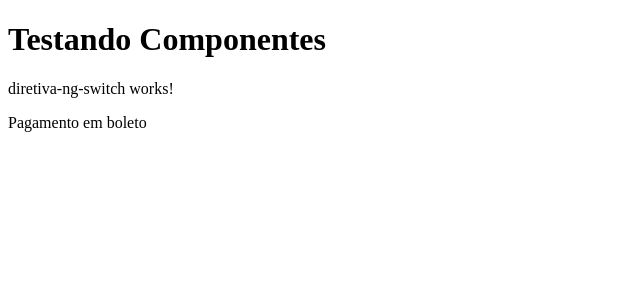
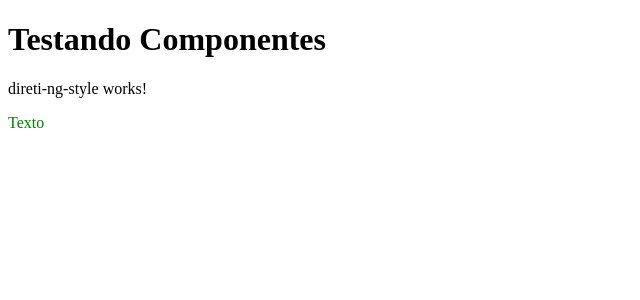
Before and after one commit to edsonrdl/angular-estudos, an Angular app: page / in a window 1280 px wide. Shown: the top 300 px of the page, without its empty margins (0-640 px from the left). Built offline with nearby package versions, Linux system fonts and the light colour scheme.

Commit message:
criado : diretiva ngStyle

```diff
--- /dev/null
+++ b/src/app/3. Templates e diretivas/3.3. Diretivas de atributo/3.3.1. ngClass e ngStyle/direti-ng-class/direti-ng-class.component.html
@@ -0,0 +1 @@
+<p>direti-ng-class works!</p>
--- /dev/null
+++ b/src/app/3. Templates e diretivas/3.3. Diretivas de atributo/3.3.1. ngClass e ngStyle/direti-ng-style/direti-ng-style.component.html
@@ -0,0 +1,2 @@
+<p>direti-ng-style works!</p>
+<p [ngStyle]="{'color': valor ?'red':'green'}">Texto</p>
--- /dev/null
+++ b/src/app/3. Templates e diretivas/3.3. Diretivas de atributo/3.3.1. ngClass e ngStyle/direti-ng-style/direti-ng-style.component.ts
@@ -0,0 +1,12 @@
+import { CommonModule } from '@angular/common';
+import { Component } from '@angular/core';
+
+@Component({
+  selector: 'app-direti-ng-style',
+  imports: [CommonModule],
+  templateUrl: './direti-ng-style.component.html',
+  styleUrl: './direti-ng-style.component.scss'
+})
+export class DiretiNgStyleComponent {
+  valor:boolean = false;
+}
--- a/src/app/app.component.html
+++ b/src/app/app.component.html
@@ -1,2 +1,2 @@
 <h1>Testando Componentes</h1>
-<app-diretiva-ng-switch></app-diretiva-ng-switch>
+<app-direti-ng-style></app-direti-ng-style>
--- a/src/app/app.component.ts
+++ b/src/app/app.component.ts
@@ -1,12 +1,13 @@
 
 import { Component } from '@angular/core';
 import { DiretivaNgSwitchComponent } from "./3. Templates e diretivas/3.2. Diretivas/3.2.3. ngSwitch/diretiva-ng-switch/diretiva-ng-switch.component";
+import { DiretiNgStyleComponent } from "./3. Templates e diretivas/3.3. Diretivas de atributo/3.3.1. ngClass e ngStyle/direti-ng-style/direti-ng-style.component";
 @Component({
   selector: 'app-root',
   templateUrl: './app.component.html',
   standalone: true,
   styleUrl: './app.component.scss',
-  imports: [DiretivaNgSwitchComponent],
+  imports: [DiretivaNgSwitchComponent, DiretiNgStyleComponent],
 })
 export class AppComponent {
   title = 'angular-estudos';
```
Also changed, not shown: src/app/3. Templates e diretivas/3.3. Diretivas de atributo/3.3.1. ngClass e ngStyle/direti-ng-class/direti-ng-class.component.ts (added, +11 -0 lines), src/app/3. Templates e diretivas/3.3. Diretivas de atributo/3.3.1. ngClass e ngStyle/direti-ng-class/direti-ng-class.component.scss (added), src/app/3. Templates e diretivas/3.3. Diretivas de atributo/3.3.1. ngClass e ngStyle/direti-ng-style/direti-ng-style.component.scss (added), 2 other files (tests, documents, lock files or other folders).
